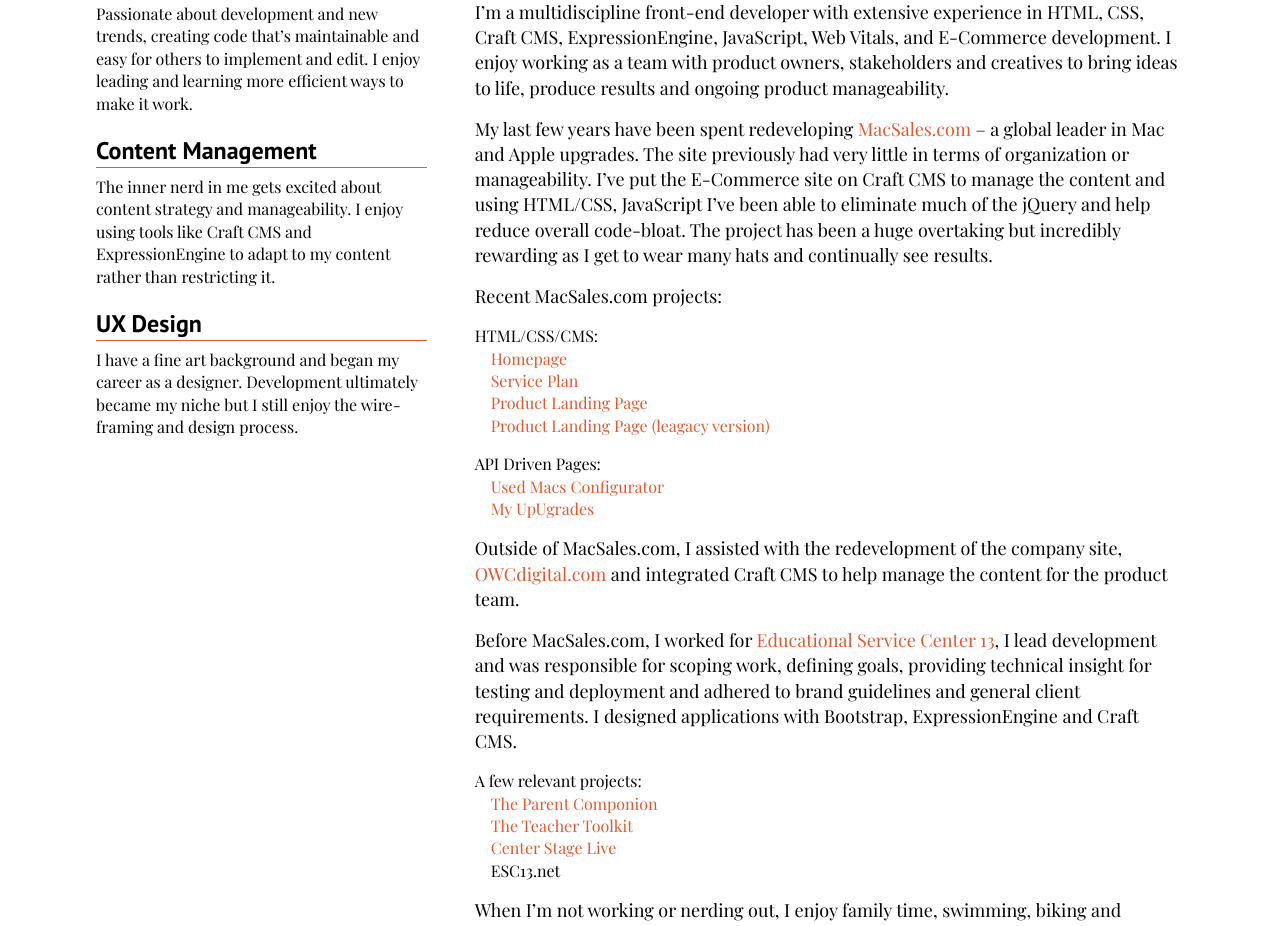
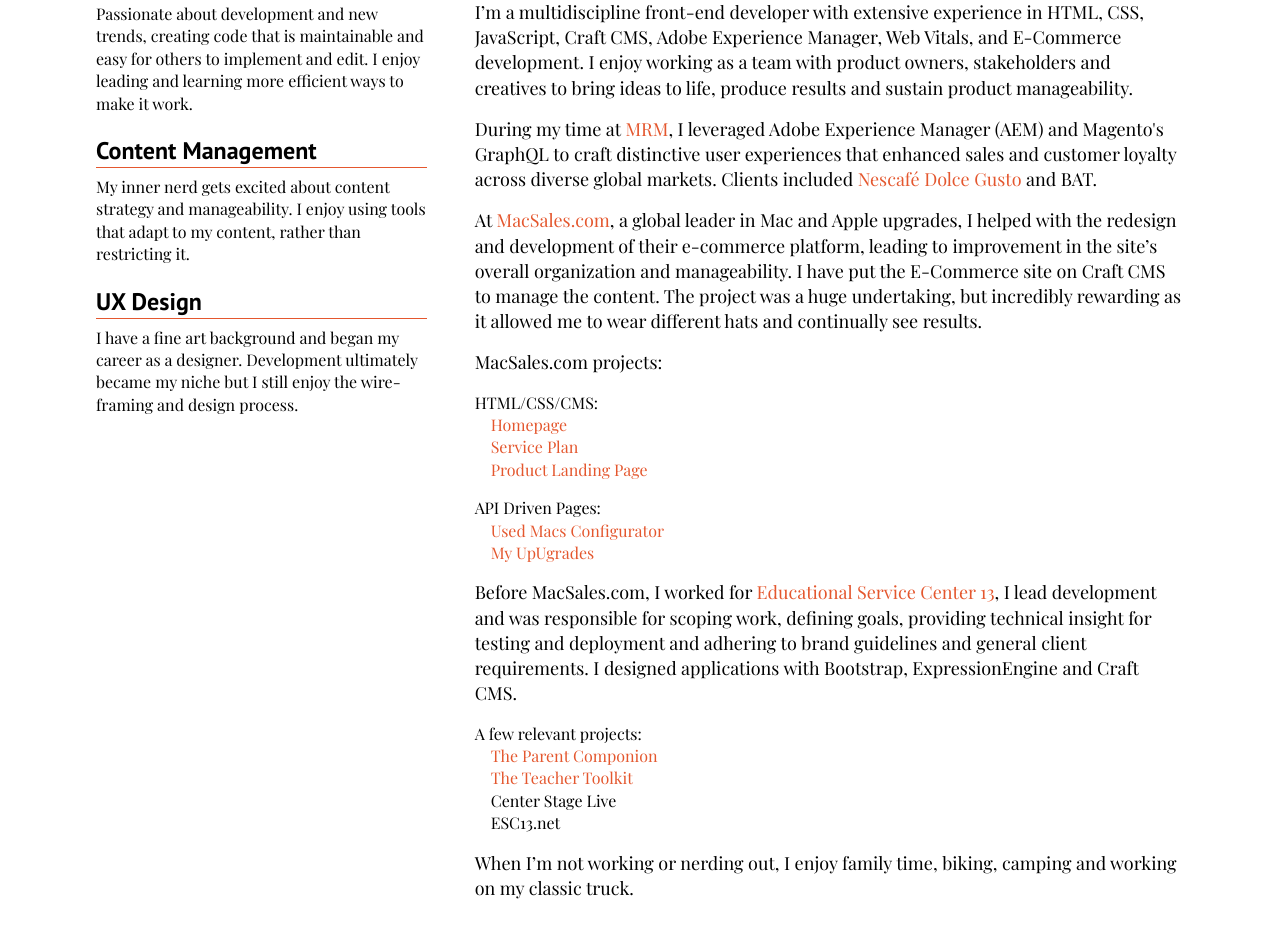
Before and after one commit to johnhoysa/online, a website: page src/pages/index.html in a window 1280 px wide. Shown: the part 438-1364 px from the top of the page. Drawn offline with nearby package versions, Linux system fonts and the light colour scheme; files that its build step writes are made by us from their sources; files whose address does not match are found by name.

Commit message:
updated resume and homepage content

```diff
--- a/src/pages/index.html
+++ b/src/pages/index.html
@@ -1,18 +1,20 @@
 <!DOCTYPE html>
 <html xmlns="http://www.w3.org/1999/xhtml" lang="en-US">
+
 <head>
   <meta charset="utf-8" />
   <meta name="viewport" content="width=device-width, initial-scale=1, shrink-to-fit=no" />
 
-    <title>John Hoysa 2021</title>
+  <title>John Hoysa 2023</title>
 
   <link rel="stylesheet" href="./assets/css/styles.css" />
   <link href="https://fonts.googleapis.com/css?family=PT+Sans:400,700" rel="stylesheet" />
   <link href="https://fonts.googleapis.com/css?family=Playfair+Display:400,700" rel="stylesheet" />
 
   <meta name="title" content="John Hoysa - Online home" />
-    <meta name="description" content="This is the online home of John Hoysa, a front-end developer based in Austin texas." />
-    <meta name="keywords" content="front-end developer, designer, CMS Integration" />
+  <meta name="description"
+    content="This is the online home of John Hoysa, a front-end developer based in Austin texas." />
+  <meta name="keywords" content="front-end developer, CMS Integration, designer" />
   <meta name="robots" content="index, follow" />
   <meta http-equiv="Content-Type" content="text/html; charset=utf-8" />
   <meta name="language" content="English" />
@@ -20,7 +22,8 @@
   <meta property="og:title" content="John Hoysa - Online Home" />
   <meta property="og:image" content="https://johnhoysa.com/assets/images/john-hoysa.jpg" />
   <meta property="og:site_name" content="John Hoysa" />
-    <meta property="og:description" content="This is the online home of John Hoysa, a front-end developer based in Austin texas." />
+  <meta property="og:description"
+    content="This is the online home of John Hoysa, a front-end developer based in Austin texas." />
 </head>
 
 <body>
@@ -29,7 +32,7 @@
       <ul class="nav__items">
         <li class="nav__item"><a href="/">About</a></li>
         <li class="nav__item"><a href="mailto:johnhoysa@gmail.com?subject=Email from johnhoysa.com">Email</a></li>
-          <li class="nav__item"><a href="./assets/docs/john-hoysa-resume.pdf">Resume</a></li>
+        <li class="nav__item"><a href="./assets/docs/john-hoysa-resume.pdf" target="_blank">Resume</a></li>
       </ul>
     </nav>
     <div class="hero__wrap">
@@ -37,8 +40,8 @@
       <div class="hero__bio">
         <h1>John Hoysa</h1>
         <p>
-            Highly versatile front-end developer with extensive experience in HTML/CSS, Content Management Systems and E-Commerce environments. Intermediate
-            knowledge of JavaScript&nbsp;and&nbsp;jQuery.
+          Highly versatile front-end developer with extensive experience in HTML, CSS, JavaScript, Content Management
+          Systems and E-Commerce environments.
         </p>
         <ul class="social__icons">
           <li class="social__icon">
@@ -46,37 +49,31 @@
               <svg width="24" height="19" xmlns="http://www.w3.org/2000/svg">
                 <g fill="#000" fill-rule="evenodd">
                   <path
-                      d="M2.302 5.847c.303.214 1.218.85 2.743 1.907a671.144 671.144 0 0 1 3.507 2.442l.568.408c.29.21.531.38.723.509.192.13.424.274.696.435.272.16.529.28.77.36.24.081.464.121.669.121h.027c.205 0 .428-.04.669-.12.24-.08.498-.201.77-.361.272-.161.503-.306.695-.435.192-.13.433-.299.723-.509.29-.21.48-.345.569-.408.82-.571 2.908-2.02 6.263-4.35A6.358 6.358 0 0 0 23.327 4.2c.437-.642.655-1.315.655-2.02 0-.59-.212-1.093-.635-1.513A2.068 2.068 0 0 0 21.84.038h-19.7C1.454.038.926.27.555.734.185 1.198 0 1.778 0 2.474c0 .562.245 1.171.736 1.827.49.656 1.013 1.171 1.566 1.546z"
-                    />
+                    d="M2.302 5.847c.303.214 1.218.85 2.743 1.907a671.144 671.144 0 0 1 3.507 2.442l.568.408c.29.21.531.38.723.509.192.13.424.274.696.435.272.16.529.28.77.36.24.081.464.121.669.121h.027c.205 0 .428-.04.669-.12.24-.08.498-.201.77-.361.272-.161.503-.306.695-.435.192-.13.433-.299.723-.509.29-.21.48-.345.569-.408.82-.571 2.908-2.02 6.263-4.35A6.358 6.358 0 0 0 23.327 4.2c.437-.642.655-1.315.655-2.02 0-.59-.212-1.093-.635-1.513A2.068 2.068 0 0 0 21.84.038h-19.7C1.454.038.926.27.555.734.185 1.198 0 1.778 0 2.474c0 .562.245 1.171.736 1.827.49.656 1.013 1.171 1.566 1.546z" />
                   <path
-                      d="M22.644 7.279c-2.926 1.98-5.148 3.52-6.665 4.617-.508.374-.92.667-1.237.876-.317.21-.739.424-1.265.643-.526.218-1.017.327-1.472.327h-.027c-.455 0-.946-.109-1.472-.327-.527-.219-.948-.433-1.265-.643-.317-.21-.73-.502-1.238-.876-1.204-.883-3.421-2.423-6.651-4.617A7.089 7.089 0 0 1 0 6.114V16.74c0 .59.21 1.093.629 1.513.42.419.923.629 1.512.629h19.7c.59 0 1.093-.21 1.513-.63.419-.419.629-.923.629-1.512V6.114a7.38 7.38 0 0 1-1.339 1.165z"
-                    />
+                    d="M22.644 7.279c-2.926 1.98-5.148 3.52-6.665 4.617-.508.374-.92.667-1.237.876-.317.21-.739.424-1.265.643-.526.218-1.017.327-1.472.327h-.027c-.455 0-.946-.109-1.472-.327-.527-.219-.948-.433-1.265-.643-.317-.21-.73-.502-1.238-.876-1.204-.883-3.421-2.423-6.651-4.617A7.089 7.089 0 0 1 0 6.114V16.74c0 .59.21 1.093.629 1.513.42.419.923.629 1.512.629h19.7c.59 0 1.093-.21 1.513-.63.419-.419.629-.923.629-1.512V6.114a7.38 7.38 0 0 1-1.339 1.165z" />
                 </g>
               </svg>
             </a>
           </li>
           <li class="social__icon">
-              <a href="https://www.linkedin.com/in/johnhoysa/">
+            <a href="https://www.linkedin.com/in/johnhoysa/" target="_blank">
               <svg width="24" height="23" xmlns="http://www.w3.org/2000/svg">
                 <path
                   d="M3.13 0C1.32 0 .005 1.113.005 2.643c0 1.535 1.346 2.697 3.125 2.697 1.81 0 3.126-1.134 3.126-2.729C6.172 1.076 4.884 0 3.13 0zM.522 6.415A.53.53 0 0 0 0 6.95v15.515A.53.53 0 0 0 .522 23h5.217a.53.53 0 0 0 .522-.535V6.95a.53.53 0 0 0-.522-.535H.522zm7.826 0a.53.53 0 0 0-.522.535v15.515a.53.53 0 0 0 .522.535h4.696c.288 0 .521-.24.521-.535V14.172c0-1.268.95-2.3 2.16-2.397.063-.01.126-.01.188-.01.063 0 .125 0 .188.01 1.21.097 2.16 1.13 2.16 2.397v8.293c0 .295.234.535.522.535h4.696a.53.53 0 0 0 .521-.535V13.37c0-3.462-1.81-6.955-5.849-6.955-1.836 0-3.224.728-4.064 1.332V6.95a.53.53 0 0 0-.522-.535H8.348z"
-                    fill="#000"
-                    fill-rule="evenodd"
-                  />
+                  fill="#000" fill-rule="evenodd" />
               </svg>
             </a>
           </li>
-            <!-- <li class="social__icon">
-              <a href="https://github.com/johnhoysa/">
+          <li class="social__icon">
+            <a href="https://github.com/johnhoysa/" target="_blank">
               <svg width="24" height="21" xmlns="http://www.w3.org/2000/svg">
                 <path
                   d="M16.176 12.001c-.938 0-1.566.791-1.566 2.087 0 1.297.465 2.634 1.566 2.61 1.157-.027 1.575-1.16 1.565-2.61-.008-1.296-.63-2.087-1.565-2.087zm5.876-6.227c.143-.7.204-3.183-.826-5.774 0 0-2.364.259-5.939 2.713-.748-.208-2.018-.312-3.286-.312-1.268 0-2.535.104-3.287.31C5.14.259 2.778 0 2.778 0c-1.031 2.59-.98 5.014-.827 5.774C.74 7.09 0 8.667 0 10.824c0 9.373 7.778 9.524 9.74 9.524.445 0 1.328 0 2.261.002.934-.002 1.818-.002 2.26-.002 1.964 0 9.742-.15 9.742-9.525 0-2.156-.74-3.734-1.951-5.049zm-9.977 13.532H12c-4.92 0-8.789-.699-8.789-5.48 0-1.146.406-2.208 1.366-3.09 1.602-1.472 4.31-.693 7.387-.693h.073c3.076 0 5.787-.777 7.389.693.96.882 1.363 1.944 1.363 3.09 0 4.781-3.795 5.48-8.715 5.48zm-4.248-7.305c-.936 0-1.565 1.052-1.565 2.348 0 1.297.63 2.348 1.565 2.348.938 0 1.565-1.051 1.565-2.348 0-1.296-.627-2.348-1.565-2.348z"
-                    fill="#000"
-                    fill-rule="evenodd"
-                  />
+                  fill="#000" fill-rule="evenodd" />
               </svg>
             </a>
-            </li> -->
+          </li>
         </ul>
       </div>
     </div>
@@ -85,117 +82,115 @@
     <aside>
       <h4>Development</h4>
       <p>
-          Passionate about development and new trends, creating code that’s maintainable and easy for others to implement and edit. I enjoy leading and learning
-          more efficient ways to make it work.
+        Passionate about development and new trends, creating code that is maintainable and easy for others to implement
+        and edit. I enjoy leading and learning more efficient ways to make it work.
       </p>
       <h4>Content Management</h4>
       <p>
-          The inner nerd in me gets excited about content strategy and manageability. I enjoy using tools like Craft CMS and ExpressionEngine to adapt to my
-          content rather than restricting it.
+        My inner nerd gets excited about content strategy and manageability. I enjoy using tools that adapt to my
+        content, rather than restricting it.
       </p>
       <h4>UX Design</h4>
       <p>
-          I have a fine art background and began my career as a designer. Development ultimately became my niche but I still enjoy the wire-framing and design
-          process.
+        I have a fine art background and began my career as a designer. Development ultimately became my niche but I
+        still enjoy the wire-framing and design process.
       </p>
     </aside>
 
     <article class="about-me">
       <h2>About Me</h2>
       <p>
-          I’m a multidiscipline front-end developer with extensive experience in HTML, CSS, Craft CMS, ExpressionEngine, JavaScript, Web Vitals, and E-Commerce
-          development. I enjoy working as a team with product owners, stakeholders and creatives to bring ideas to life, produce results and ongoing product
-          manageability.
+        I’m a multidiscipline front-end developer with extensive experience in HTML, CSS, JavaScript, Craft CMS, Adobe
+        Experience Manager, Web Vitals, and E-Commerce development. I enjoy working as a team with product owners,
+        stakeholders and creatives to bring ideas to life, produce results and sustain product manageability.
+      </p>
+      <p>
+        During my time at <a href="https://www.mrm.com/en/">MRM</a>, I leveraged Adobe Experience Manager (AEM) and
+        Magento's GraphQL to craft distinctive user experiences that enhanced sales and customer loyalty across diverse
+        global markets. Clients included <a href="https://www.nescafe-dolcegusto.com.br/">Nescafé Dolce Gusto</a> and
+        BAT.
+      </p>
+      <p>
+        At <a href="https://eshop.macsales.com/" target="_blank">MacSales.com</a>, a global leader in Mac and Apple
+        upgrades, I helped with the redesign and development of their e-commerce platform, leading to improvement in the
+        site’s overall organization and manageability. I have put the E-Commerce site on Craft CMS to manage the
+        content. The project was a huge undertaking, but incredibly rewarding as it allowed me to wear different hats
+        and continually see results.
+
       </p>
 
-        <p>
-          My last few years have been spent redeveloping <a href="https://eshop.macsales.com/">MacSales.com</a> – a global leader in Mac and Apple upgrades. The
-          site previously had very little in terms of organization or manageability. I’ve put the E-Commerce site on Craft CMS to manage the content and using
-          HTML/CSS, JavaScript I’ve been able to eliminate much of the jQuery and help reduce overall code-bloat. The project has been a huge overtaking but
-          incredibly rewarding as I get to wear many hats and continually see results.
-        </p>
-
-        <p>Recent MacSales.com projects:</p>
+      <p>MacSales.com projects:</p>
       <ul>
         <li>
           HTML/CSS/CMS:
           <ul>
-              <li><a href="https://eshop.macsales.com/">Homepage</a></li>
+            <li><a href="https://eshop.macsales.com/" target="_blank">Homepage</a></li>
 
-              <li><a href="https://eshop.macsales.com/service/eclipse">Service Plan</a></li>
-              <li><a href="https://eshop.macsales.com/shop/akitio-node-titan">Product Landing Page</a></li>
-              <li><a href="https://eshop.macsales.com/shop/internal_storage/Data_Doubler">Product Landing Page (leagacy version)</a></li>
+            <li><a href="https://eshop.macsales.com/service/eclipse" target="_blank">Service Plan</a></li>
+            <li><a href="https://eshop.macsales.com/shop/akitio-node-titan" target="_blank">Product Landing Page</a>
+            </li>
           </ul>
         </li>
         <li>
           API Driven Pages:
           <ul>
-              <li><a href="https://eshop.macsales.com/configure-my-mac-2019/UAQA">Used Macs Configurator</a></li>
-              <li><a href="https://eshop.macsales.com/upgrades/">My UpUgrades</a></li>
+            <li><a href="https://eshop.macsales.com/configure-my-mac-2019/UAQA" target="_blank">Used Macs
+                Configurator</a></li>
+            <li><a href="https://eshop.macsales.com/upgrades/" target="_blank">My UpUgrades</a></li>
           </ul>
         </li>
       </ul>
       <p>
-          Outside of MacSales.com, I assisted with the redevelopment of the company site,
-          <a href="https://www.owcdigital.com">OWCdigital.com</a> and integrated Craft CMS to help manage the content for the product team.
-        </p>
-        <p>
-          Before MacSales.com, I worked for
-          <a href="http://www4.esc13.net">Educational Service Center 13</a>, I lead development and was responsible for scoping work, defining goals, providing
-          technical insight for testing and deployment and adhered to brand guidelines and general client requirements. I designed applications with Bootstrap,
-          ExpressionEngine and Craft CMS.
+        Before MacSales.com, I worked for <a href="http://www4.esc13.net" target="_blank">Educational Service Center
+          13</a>, I lead development and was responsible for scoping work, defining goals, providing technical insight
+        for testing and deployment and adhering to brand guidelines and general client requirements. I designed
+        applications with Bootstrap, ExpressionEngine and Craft CMS.
       </p>
 
       <ul>
         <li>
           A few relevant projects:
           <ul>
-              <li><a href="http://www.parentcompanion.org">The Parent Componion</a></li>
-              <li><a href="http://www.theteachertoolkit.com">The Teacher Toolkit</a></li>
-              <li><a href="http://centerstagelive.com">Center Stage Live</a></li>
+            <li><a href="http://www.parentcompanion.org" target="_blank">The Parent Componion</a></li>
+            <li><a href="http://www.theteachertoolkit.com" target="_blank">The Teacher Toolkit</a></li>
+            <li>Center Stage Live</li>
             <li>ESC13.net</li>
           </ul>
         </li>
       </ul>
 
-        <p>When I’m not working or nerding out, I enjoy family time, swimming, biking and working on my classic truck.</p>
+      <p>When I’m not working or nerding out, I enjoy family time, biking, camping and working on my classic truck.</p>
       <ul class="social__icons">
         <li class="social__icon">
           <a href="mailto:johnhoysa@gmail.com?subject=Email from johnhoysa.com">
             <svg width="24" height="19" xmlns="http://www.w3.org/2000/svg">
               <g fill="#000" fill-rule="evenodd">
                 <path
-                    d="M2.302 5.847c.303.214 1.218.85 2.743 1.907a671.144 671.144 0 0 1 3.507 2.442l.568.408c.29.21.531.38.723.509.192.13.424.274.696.435.272.16.529.28.77.36.24.081.464.121.669.121h.027c.205 0 .428-.04.669-.12.24-.08.498-.201.77-.361.272-.161.503-.306.695-.435.192-.13.433-.299.723-.509.29-.21.48-.345.569-.408.82-.571 2.908-2.02 6.263-4.35A6.358 6.358 0 0 0 23.327 4.2c.437-.642.655-1.315.655-2.02 0-.59-.212-1.093-.635-1.513A2.068 2.068 0 0 0 21.84.038h-19.7C1.454.038.926.27.555.734.185 1.198 0 1.778 0 2.474c0 .562.245 1.171.736 1.827.49.656 1.013 1.171 1.566 1.546z"
-                  />
+                  d="M2.302 5.847c.303.214 1.218.85 2.743 1.907a671.144 671.144 0 0 1 3.507 2.442l.568.408c.29.21.531.38.723.509.192.13.424.274.696.435.272.16.529.28.77.36.24.081.464.121.669.121h.027c.205 0 .428-.04.669-.12.24-.08.498-.201.77-.361.272-.161.503-.306.695-.435.192-.13.433-.299.723-.509.29-.21.48-.345.569-.408.82-.571 2.908-2.02 6.263-4.35A6.358 6.358 0 0 0 23.327 4.2c.437-.642.655-1.315.655-2.02 0-.59-.212-1.093-.635-1.513A2.068 2.068 0 0 0 21.84.038h-19.7C1.454.038.926.27.555.734.185 1.198 0 1.778 0 2.474c0 .562.245 1.171.736 1.827.49.656 1.013 1.171 1.566 1.546z" />
                 <path
-                    d="M22.644 7.279c-2.926 1.98-5.148 3.52-6.665 4.617-.508.374-.92.667-1.237.876-.317.21-.739.424-1.265.643-.526.218-1.017.327-1.472.327h-.027c-.455 0-.946-.109-1.472-.327-.527-.219-.948-.433-1.265-.643-.317-.21-.73-.502-1.238-.876-1.204-.883-3.421-2.423-6.651-4.617A7.089 7.089 0 0 1 0 6.114V16.74c0 .59.21 1.093.629 1.513.42.419.923.629 1.512.629h19.7c.59 0 1.093-.21 1.513-.63.419-.419.629-.923.629-1.512V6.114a7.38 7.38 0 0 1-1.339 1.165z"
-                  />
+                  d="M22.644 7.279c-2.926 1.98-5.148 3.52-6.665 4.617-.508.374-.92.667-1.237.876-.317.21-.739.424-1.265.643-.526.218-1.017.327-1.472.327h-.027c-.455 0-.946-.109-1.472-.327-.527-.219-.948-.433-1.265-.643-.317-.21-.73-.502-1.238-.876-1.204-.883-3.421-2.423-6.651-4.617A7.089 7.089 0 0 1 0 6.114V16.74c0 .59.21 1.093.629 1.513.42.419.923.629 1.512.629h19.7c.59 0 1.093-.21 1.513-.63.419-.419.629-.923.629-1.512V6.114a7.38 7.38 0 0 1-1.339 1.165z" />
               </g>
             </svg>
           </a>
         </li>
         <li class="social__icon">
-            <a href="https://www.linkedin.com/in/johnhoysa/">
+          <a href="https://www.linkedin.com/in/johnhoysa/" target="_blank">
             <svg width="24" height="23" xmlns="http://www.w3.org/2000/svg">
               <path
                 d="M3.13 0C1.32 0 .005 1.113.005 2.643c0 1.535 1.346 2.697 3.125 2.697 1.81 0 3.126-1.134 3.126-2.729C6.172 1.076 4.884 0 3.13 0zM.522 6.415A.53.53 0 0 0 0 6.95v15.515A.53.53 0 0 0 .522 23h5.217a.53.53 0 0 0 .522-.535V6.95a.53.53 0 0 0-.522-.535H.522zm7.826 0a.53.53 0 0 0-.522.535v15.515a.53.53 0 0 0 .522.535h4.696c.288 0 .521-.24.521-.535V14.172c0-1.268.95-2.3 2.16-2.397.063-.01.126-.01.188-.01.063 0 .125 0 .188.01 1.21.097 2.16 1.13 2.16 2.397v8.293c0 .295.234.535.522.535h4.696a.53.53 0 0 0 .521-.535V13.37c0-3.462-1.81-6.955-5.849-6.955-1.836 0-3.224.728-4.064 1.332V6.95a.53.53 0 0 0-.522-.535H8.348z"
-                  fill="#000"
-                  fill-rule="evenodd"
-                />
+                fill="#000" fill-rule="evenodd" />
             </svg>
           </a>
         </li>
-          <!-- <li class="social__icon">
-            <a href="https://github.com/johnhoysa/">
+        <li class="social__icon">
+          <a href="https://github.com/johnhoysa/" target="_blank">
             <svg width="24" height="21" xmlns="http://www.w3.org/2000/svg">
               <path
                 d="M16.176 12.001c-.938 0-1.566.791-1.566 2.087 0 1.297.465 2.634 1.566 2.61 1.157-.027 1.575-1.16 1.565-2.61-.008-1.296-.63-2.087-1.565-2.087zm5.876-6.227c.143-.7.204-3.183-.826-5.774 0 0-2.364.259-5.939 2.713-.748-.208-2.018-.312-3.286-.312-1.268 0-2.535.104-3.287.31C5.14.259 2.778 0 2.778 0c-1.031 2.59-.98 5.014-.827 5.774C.74 7.09 0 8.667 0 10.824c0 9.373 7.778 9.524 9.74 9.524.445 0 1.328 0 2.261.002.934-.002 1.818-.002 2.26-.002 1.964 0 9.742-.15 9.742-9.525 0-2.156-.74-3.734-1.951-5.049zm-9.977 13.532H12c-4.92 0-8.789-.699-8.789-5.48 0-1.146.406-2.208 1.366-3.09 1.602-1.472 4.31-.693 7.387-.693h.073c3.076 0 5.787-.777 7.389.693.96.882 1.363 1.944 1.363 3.09 0 4.781-3.795 5.48-8.715 5.48zm-4.248-7.305c-.936 0-1.565 1.052-1.565 2.348 0 1.297.63 2.348 1.565 2.348.938 0 1.565-1.051 1.565-2.348 0-1.296-.627-2.348-1.565-2.348z"
-                  fill="#000"
-                  fill-rule="evenodd"
-                />
+                fill="#000" fill-rule="evenodd" />
             </svg>
           </a>
-          </li> -->
+        </li>
       </ul>
     </article>
   </main>
@@ -214,4 +209,5 @@
     </div>
   </footer>
 </body>
+
 </html>
```
Also changed, not shown: 1 other file. Lines whose indentation alone changed are shown as unchanged.
